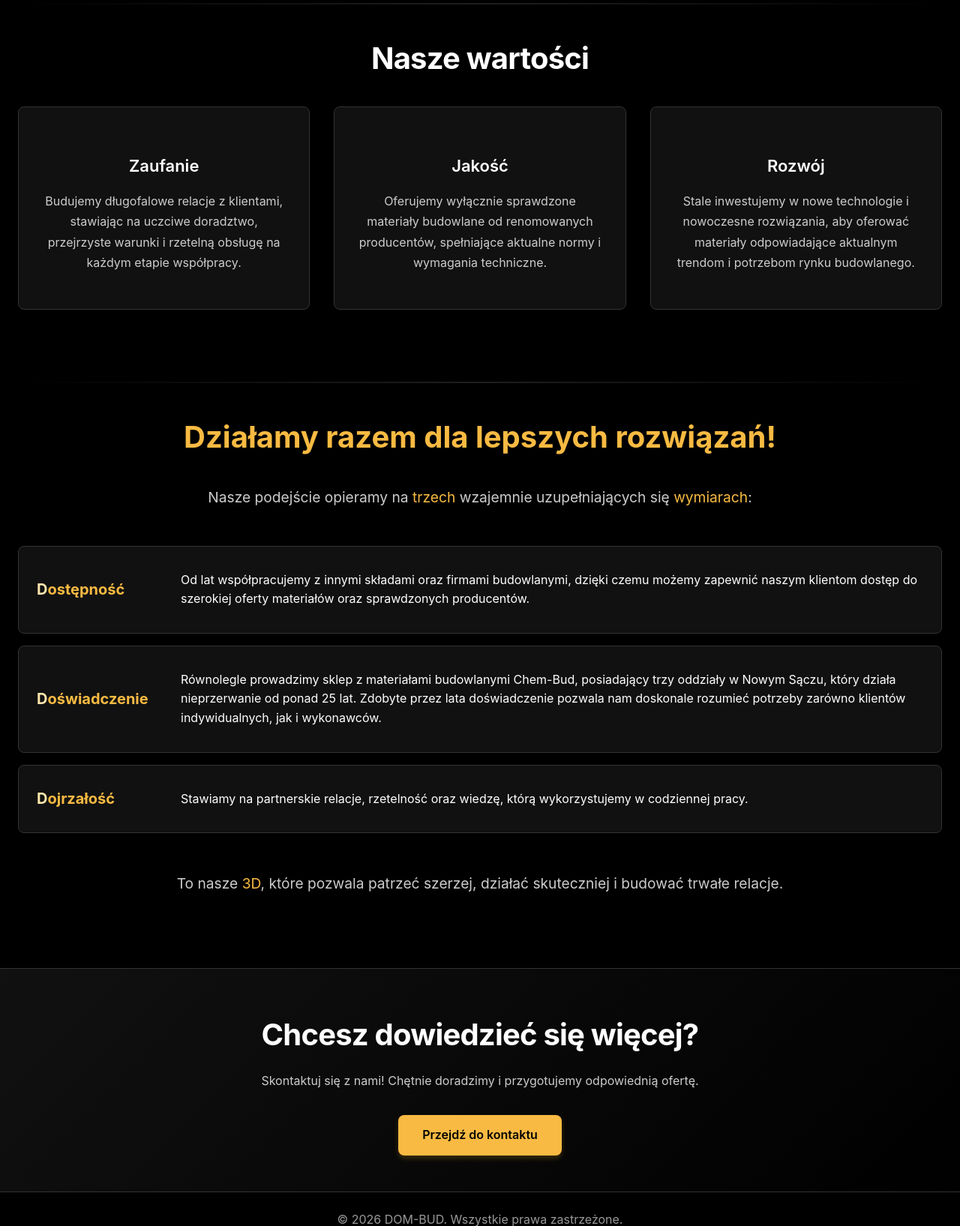
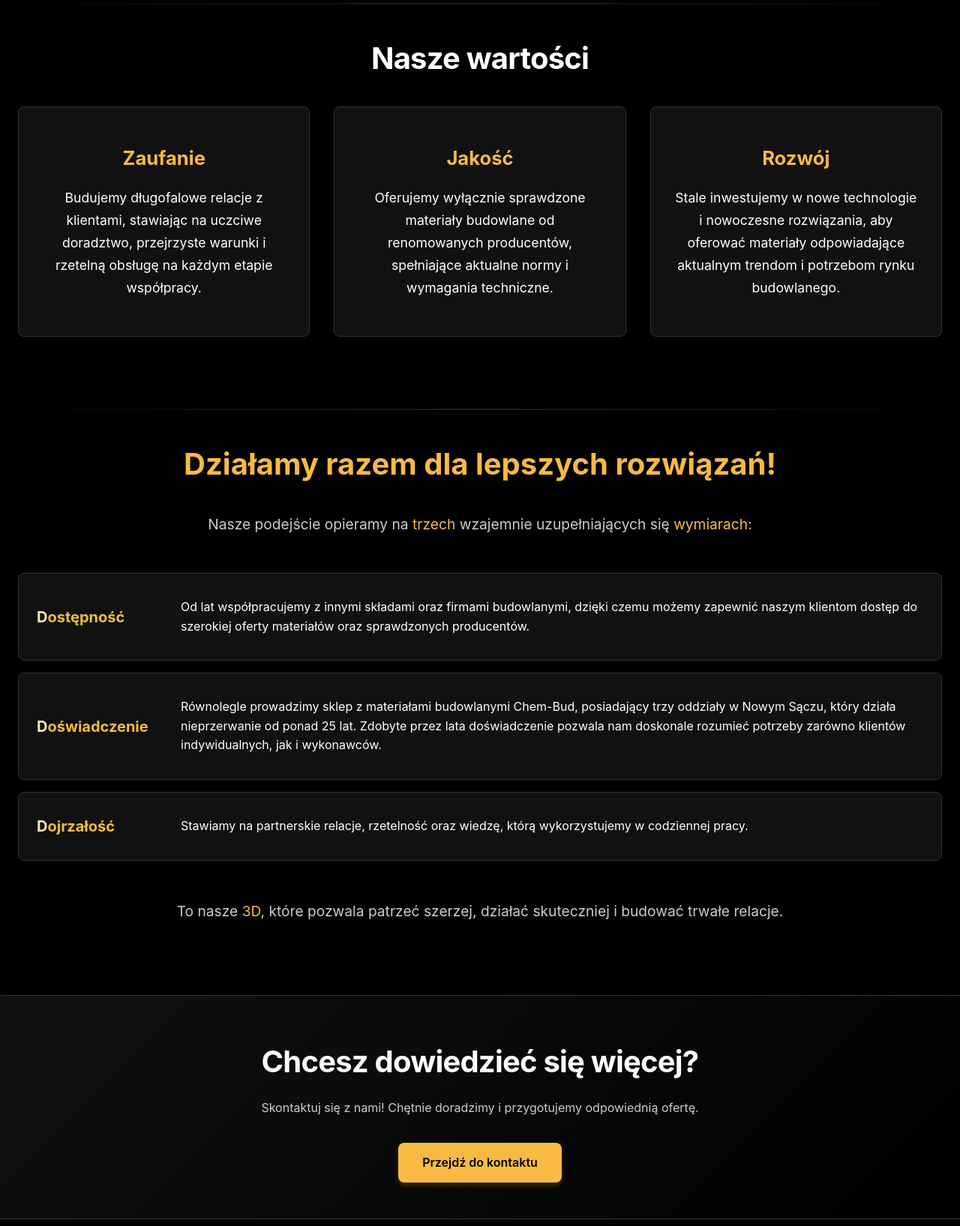
Before and after one commit to Michal-Brzezinski/Dom-Bud, a PHP site: page /o-nas in a window 1280 px wide. Shown: the part 674-2309 px from the top of the page at 75% size. Run offline with PHP 8.4, Linux system fonts and the light colour scheme.

Commit message:
Changed text and styling in the home page, changed tab names once again

```diff
--- a/app/views/about.view.php
+++ b/app/views/about.view.php
@@ -4,7 +4,7 @@
 <head>
   <meta charset="UTF-8">
   <meta name="viewport" content="width=device-width, initial-scale=1.0">
-  <title>O nas</title>
+  <title>DOMBUD - O nas</title>
   <link rel="icon" href="/img/dom-bud_logo.png" type="image/webp">
   <link rel="stylesheet" href="/css/navbar.css">
   <link rel="stylesheet" href="/css/footer.css">
@@ -71,37 +71,37 @@
   </section>
 
   <!-- Historia firmy -->
-  <section class="history section">
-    <h3 class="history__title">Działamy razem dla lepszych rozwiązań!</h3>
-    <p class="history__intro">
+  <section class="list section">
+    <h3 class="list__title">Działamy razem dla lepszych rozwiązań!</h3>
+    <p class="list__intro">
       Nasze podejście opieramy na <span class="highlight">trzech</span>
       wzajemnie uzupełniających się <span class="highlight">wymiarach</span>:
     </p>
-    <div class="history__grid">
-      <div class="history__card">
-        <span class="history__year"><span class="highlight">D</span>ostępność</span>
+    <div class="list__grid">
+      <div class="list__card">
+        <span class="list__year"><span class="highlight">D</span>ostępność</span>
         <p>
           Od lat współpracujemy z innymi składami oraz firmami budowlanymi,
           dzięki czemu możemy zapewnić naszym klientom dostęp do szerokiej
           oferty materiałów oraz sprawdzonych producentów.
         </p>
       </div>
-      <div class="history__card">
-        <span class="history__year"><span class="highlight">D</span>oświadczenie</span>
+      <div class="list__card">
+        <span class="list__year"><span class="highlight">D</span>oświadczenie</span>
         <p>Równolegle prowadzimy sklep z materiałami budowlanymi Chem-Bud,
           posiadający trzy oddziały w Nowym Sączu, który działa nieprzerwanie od ponad 25 lat.
           Zdobyte przez lata doświadczenie pozwala nam doskonale rozumieć
           potrzeby zarówno klientów indywidualnych, jak i wykonawców.
         </p>
       </div>
-      <div class="history__card">
-        <span class="history__year"><span class="highlight">D</span>ojrzałość</span>
+      <div class="list__card">
+        <span class="list__year"><span class="highlight">D</span>ojrzałość</span>
         <p>Stawiamy na partnerskie relacje, rzetelność oraz wiedzę,
           którą wykorzystujemy w codziennej pracy.</p>
       </div>
     </div>
     <br><br>
-    <p class="history__intro">
+    <p class="list__intro">
       To nasze <span class="highlight">3D</span>, które pozwala patrzeć szerzej, działać skuteczniej i budować trwałe relacje.
     </p>
   </section>
--- a/app/views/catalog.view.php
+++ b/app/views/catalog.view.php
@@ -4,7 +4,7 @@
 <head>
   <meta charset="UTF-8">
   <meta name="viewport" content="width=device-width, initial-scale=1.0">
-  <title>Katalog produktów</title>
+  <title>DOMBUD - Katalog produktów</title>
   <link rel="icon" href="/img/dom-bud_logo.png" type="image/webp">
   <link rel="stylesheet" href="/css/navbar.css">
   <link rel="stylesheet" href="/css/footer.css">
--- a/app/views/contact.view.php
+++ b/app/views/contact.view.php
@@ -4,7 +4,7 @@
 <head>
   <meta charset="UTF-8">
   <meta name="viewport" content="width=device-width, initial-scale=1.0">
-  <title>Kontakt</title>
+  <title>DOMBUD - Kontakt</title>
   <link rel="icon" href="/img/dom-bud_logo.png" type="image/webp">
   <link rel="stylesheet" href="/css/navbar.css">
   <link rel="stylesheet" href="/css/footer.css">
--- a/app/views/home.view.php
+++ b/app/views/home.view.php
@@ -34,7 +34,7 @@
     <h3 class="features__title">Dlaczego warto wybrać <span class="highlight">DOM-BUD</span>?</h3>
     <div class="features__grid">
       <div class="features__box">
-        <h4 class="features__box-title">Doświadczenie</h4>
+        <h4 class="features__box-title">Renoma</h4>
         <p class="features__box-text">Ponad 20 lat na rynku budowlanym — setki zadowolonych klientów.</p>
       </div>
       <div class="features__box">
--- a/public/css/style.css
+++ b/public/css/style.css
@@ -129,15 +129,17 @@ body.site {
 }
 
 .features__box-title {
-    font-size: 1.375rem;
-    font-weight: 600;
+    font-size: 1.6rem;
+    font-weight: bold;
+    margin-top: 1rem;
     margin-bottom: 1rem;
-    color: var(--color-text);
+    color: var(--color-accent);
 }
 
 .features__box-text {
-    color: var(--color-text2);
+    color: var(--color-text);
     line-height: 1.7;
+    font-size: 1.1rem;
 }
 
 /* CTA */
@@ -760,21 +762,21 @@ body.site {
 }
 
 /* Historia firmy */
-.history {
+.list {
     padding: 2rem 1.5rem;
     max-width: 80rem;
     margin: 0 auto;
     text-align: center;
 }
 
-.history__title {
+.list__title {
     font-size: clamp(1.75rem, 4vw, 2.5rem);
     font-weight: 700;
     margin-bottom: 2rem;
     color: var(--color-accent);
 }
 
-.history__intro {
+.list__intro {
     max-width: 60rem;
     margin: 0 auto 3rem;
     font-size: 1.2rem;
@@ -782,17 +784,17 @@ body.site {
     color: var(--color-text2);
 }
 
-.history__intro .highlight {
+.list__intro .highlight {
     color: var(--color-accent);
 }
 
-.history__grid {
+.list__grid {
     display: grid;
     grid-template-columns: 1fr;
     gap: 1rem;
 }
 
-.history__card {
+.list__card {
     background: var(--color-bg2);
     border: 1px solid var(--color-border);
     border-radius: var(--border-radius);
@@ -805,20 +807,20 @@ body.site {
     transition: var(--transition);
 }
 
-.history__card:hover {
+.list__card:hover {
     transform: translateY(-2px);
     box-shadow: 0 6px 12px rgba(0, 0, 0, 0.4);
     border-color: var(--color-accent);
 }
 
-.history__year {
+.list__year {
     font-weight: 700;
     font-size: 1.25rem;
     color: var(--color-accent);
     min-width: 10rem;
 }
 
-.history__year .highlight {
+.list__year .highlight {
     color: var(--color-accent-light);
 }
 
@@ -858,7 +860,7 @@ body.site {
         background: unset;
     }
 
-    .history__card {
+    .list__card {
         text-align: center;
         flex-direction: column;
         gap: 1.1rem;
@@ -873,7 +875,7 @@ body.site {
         min-height: 160px;
     }
 
-    .history__card {
+    .list__card {
         flex-direction: column;
         gap: 0.5rem;
         padding: 1rem 1.5rem;
```
